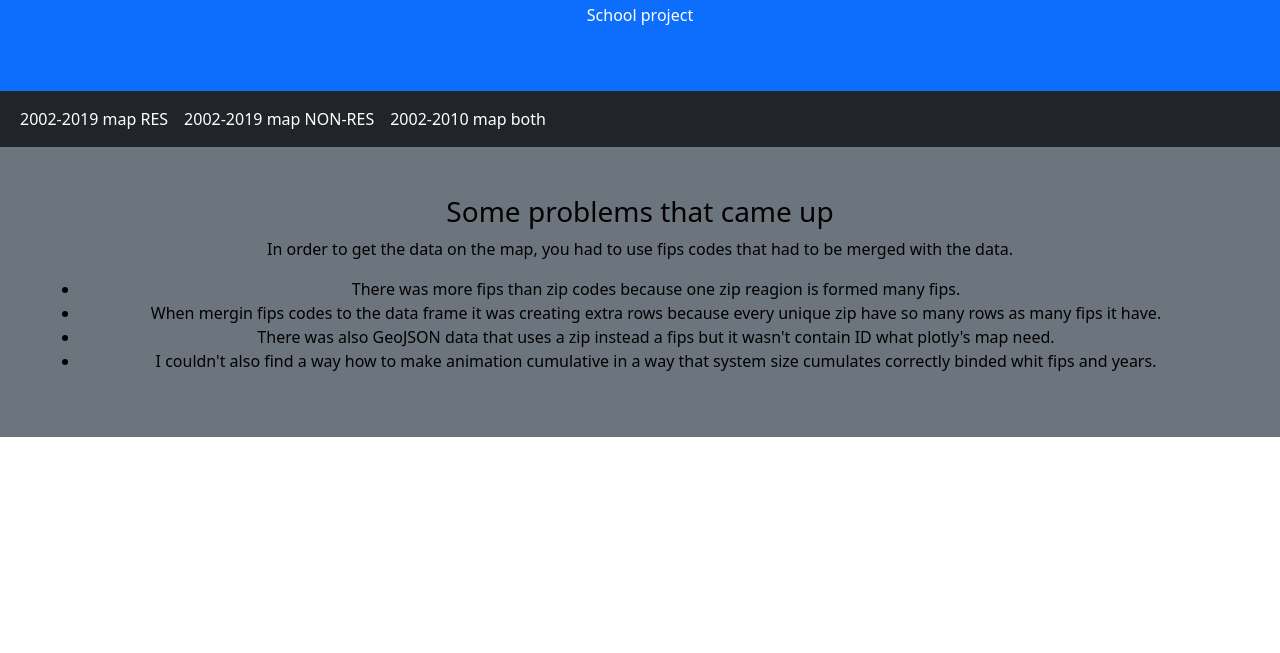
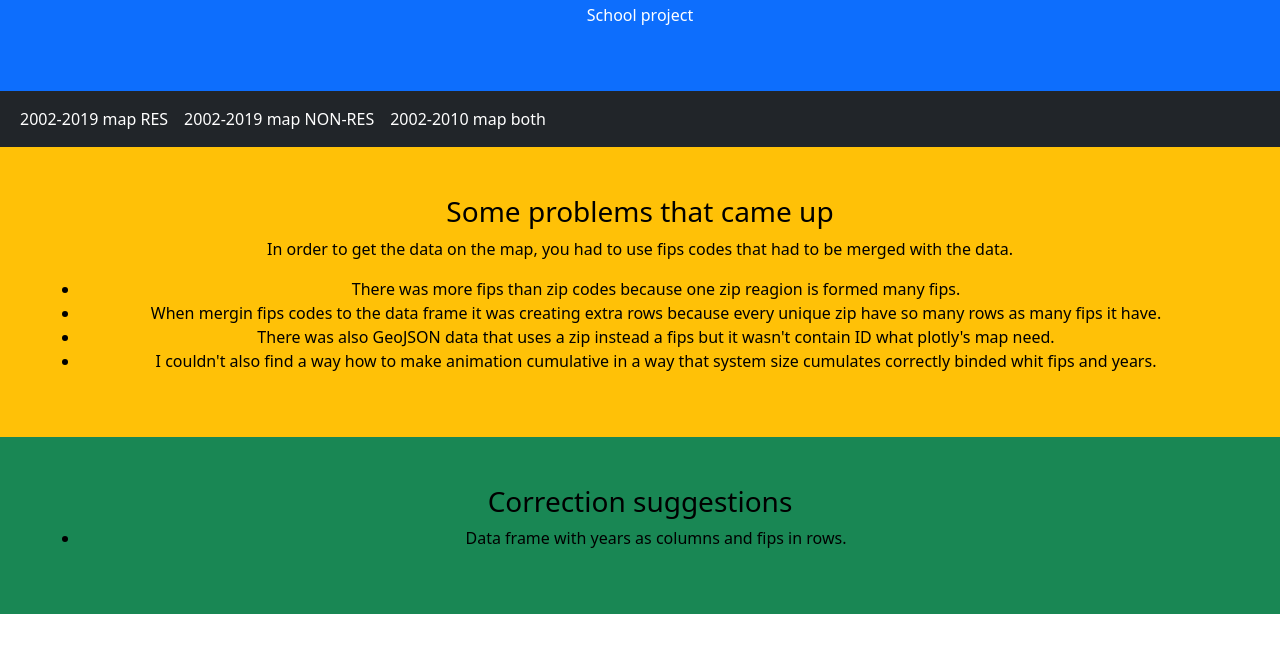
Before and after one commit to temppase/ca-solar-panel-maps, a plain HTML site: page index.html in a window 1280 px wide. Shown: the part 101-754 px from the top of the page. Drawn offline with nearby package versions, Linux system fonts and the light colour scheme.

Commit message:
index update

```diff
--- a/index.html
+++ b/index.html
@@ -30,7 +30,7 @@
   </div>
 </nav>
 
-<div class="p-5 bg-secondary text-black text-center">
+<div class="p-5 bg-warning text-black text-center">
   <h3>Some problems that came up</h3>
   <p>In order to get the data on the map, you had to use fips codes that had to be merged with the data.</p>
   <ul>
@@ -48,6 +48,13 @@
     </li>
   </ul>
 </div>
-
+<div class="p-5 bg-success text-black text-center">
+  <h3>Correction suggestions</h3>
+  <ul>
+    <li>
+      Data frame with years as columns and fips in rows.
+    </li>
+  </ul>
+</div>
 </body>
 </html>
```
